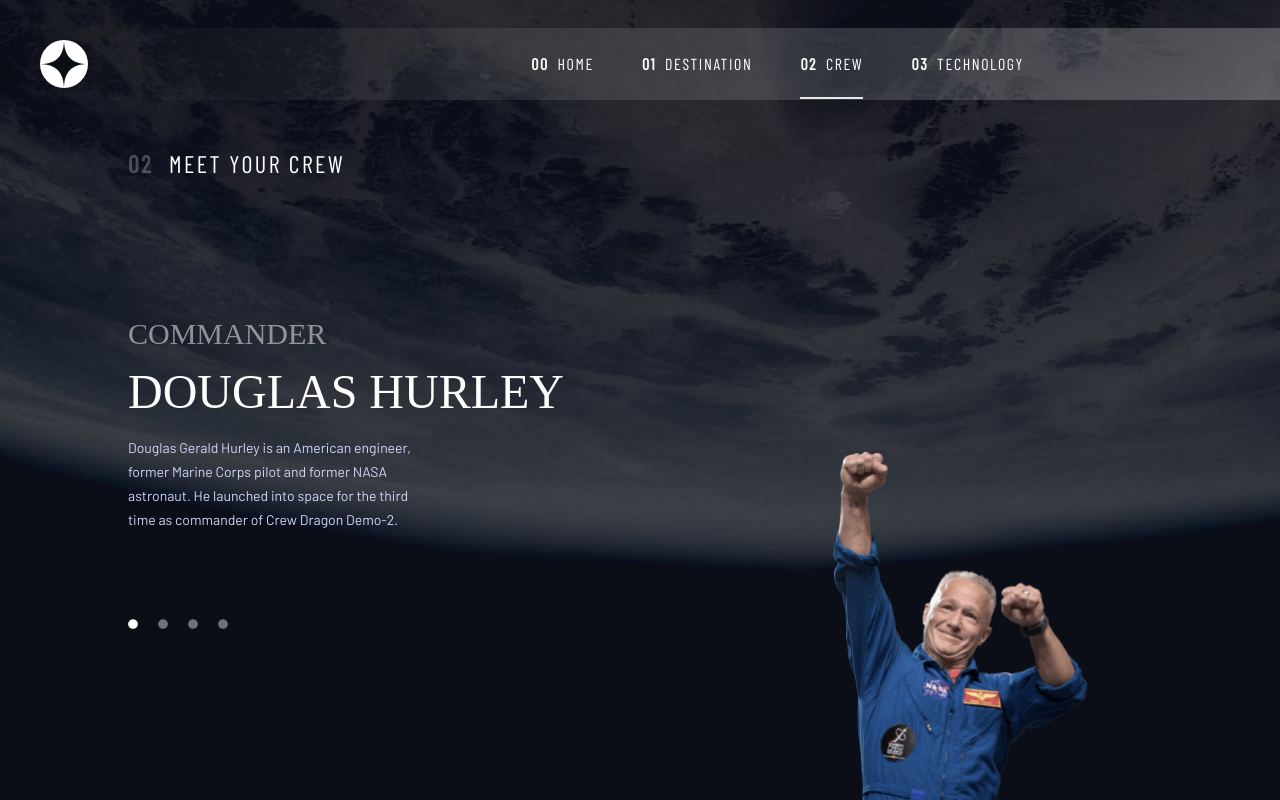
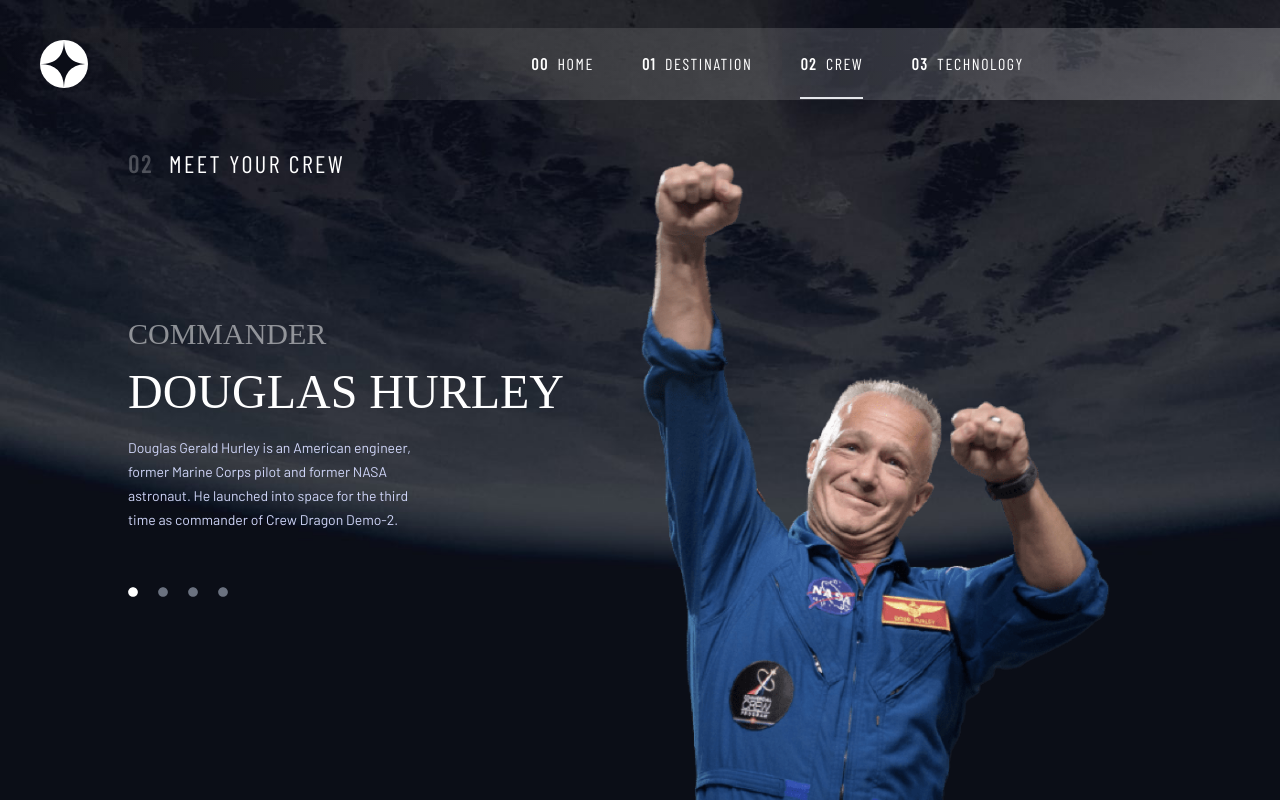
Before and after one commit to juniorthx3/space-tourism-multi-page-website, a React (Create React App) app: page /crew in a window 1280 px wide. Built offline with nearby package versions, Linux system fonts and the light colour scheme; a web font is replaced by a local one.

Commit message:
Fixing Destination

```diff
--- a/src/pages/Crew.jsx
+++ b/src/pages/Crew.jsx
@@ -40,7 +40,7 @@ const Crew = () => {
             <h2 className="heading-4">{name}</h2>
             <p className='text'>{bio}</p>
             {/* ***************************PC DESIGN*****************************/}
-            <div className='hidden md:block md:mt-20'>
+            <div className='hidden md:block md:mt-12 '>
                     <ul className="flex items-center justify-center md:justify-start mb-10">
                         {records.map((menu, index) => (
                           <li key={index} className="mr-7 md:mr-5 text-gray-500">
--- a/src/style.css
+++ b/src/style.css
@@ -61,7 +61,7 @@ header nav .hr{
 /* COMPONENT CREW AND TECHNOLOGY BACKGROUND FIT...*/
 .home, .technology{
     /*Define size of screen for SM and MD*/
-    @apply h-screen md:h-full;
+    @apply h-110 md:h-full;
 }
 
 .destination{
@@ -69,7 +69,7 @@ header nav .hr{
 }
 
 .crew{
-    @apply h-full md:h-screen;
+    @apply h-110 md:h-screen;
 }
 
 .h2{
@@ -181,7 +181,7 @@ header nav .hr{
 }
 
 .crew .img{
-    @apply hidden w-1/2 mx-auto md:block md:absolute md:bottom-0 md:right-2/4 md:left-2/4 md:px-48;
+    @apply hidden h-80 md:block md:mx-auto bg-cover md:absolute md:bottom-0 md:left-1/2;
 }
 
 
--- a/tailwind.config.js
+++ b/tailwind.config.js
@@ -46,6 +46,11 @@ module.exports = {
       width:{
         customWidth:'min(100% - 4rem, 80em)'
       },
+      height:{
+        110:"110vh",
+        115:"115vh",
+        80:"80%"
+      }
     },
   },
   plugins: [],
```
